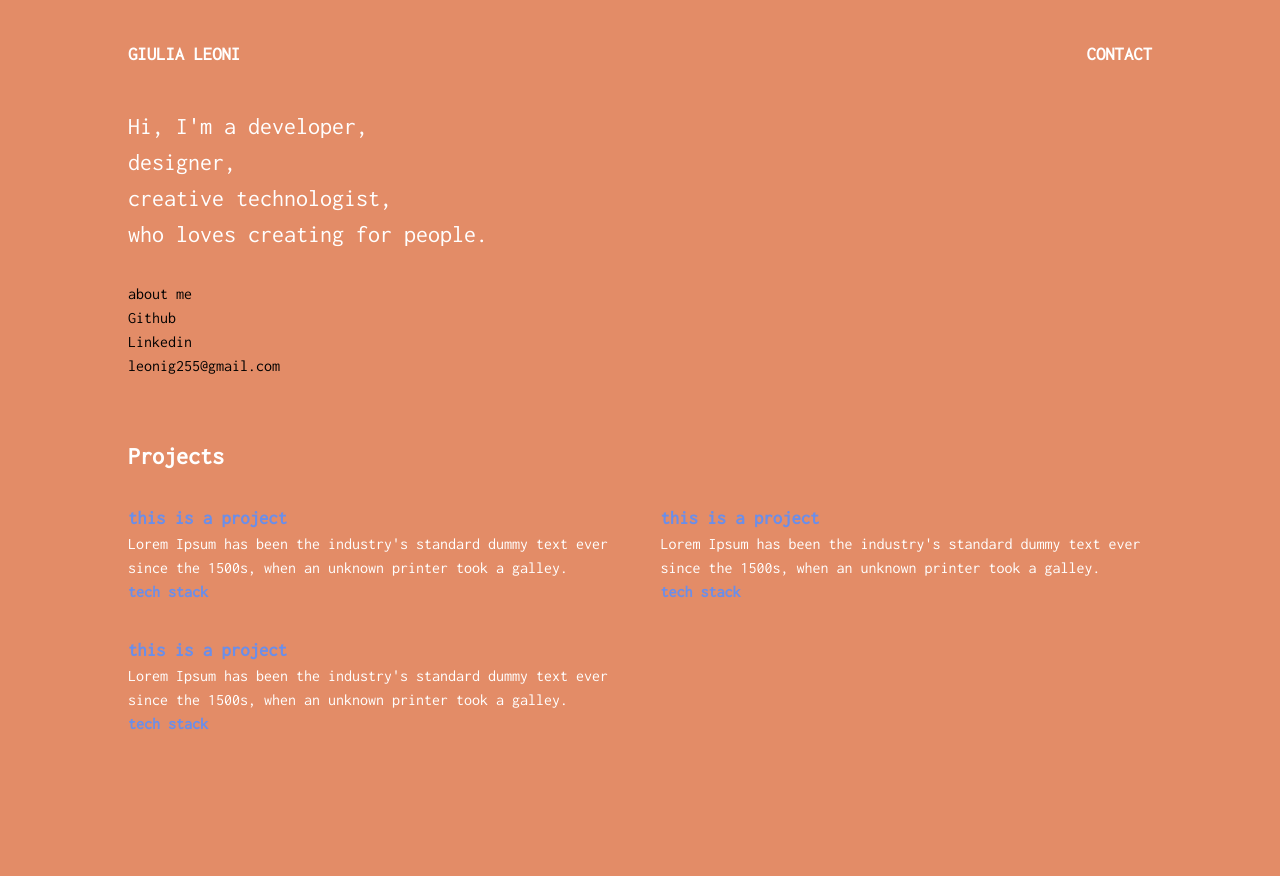
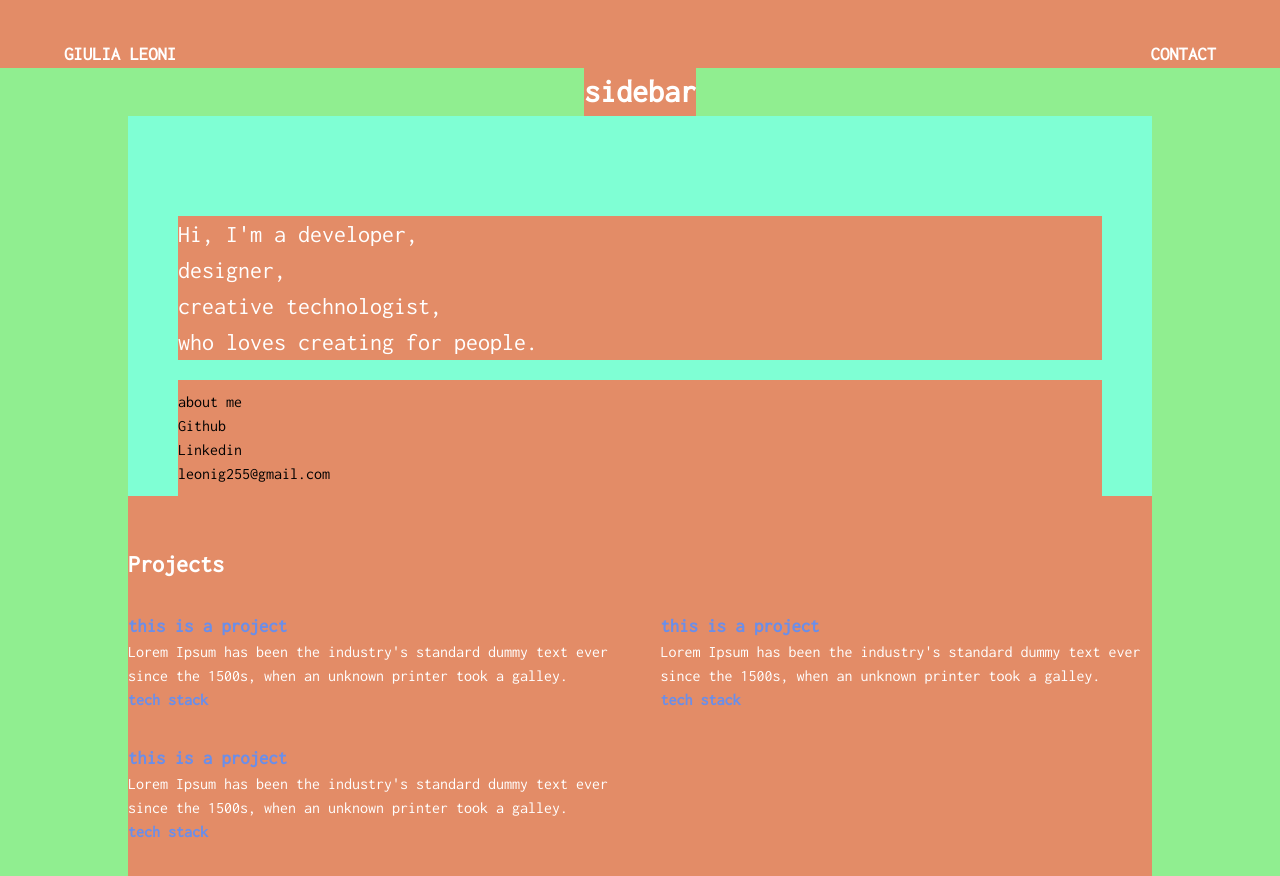
Before and after one commit to GiuliaLeoni/dev-portfolio, a React (Vite) app: page / in a window 1280 px wide. Before the commit the page ends 800 px from the top, so only its background shows below. Built offline with nearby package versions, Linux system fonts and the light colour scheme.

Commit message:
restructure home component, main component, added sidebar component

```diff
--- a/src/App.tsx
+++ b/src/App.tsx
@@ -1,8 +1,9 @@
 import { useState } from 'react'
 import { Route, Routes } from 'react-router-dom'
 import { Header } from './components/Header/Header'
+import { Home } from './components/Home/Home'
 import { Info } from './components/Info/Info'
-import { Main } from './components/Main/Main'
+
 
 function App() {
 
@@ -10,7 +11,7 @@ function App() {
     <>
     <Routes>
         <Route path='/' element={<Header />}>
-          <Route index element={<Main />}/>
+          <Route index element={<Home />}/>
         </Route>
     </Routes>
     </>
--- a/src/components/Header/header.module.scss
+++ b/src/components/Header/header.module.scss
@@ -5,7 +5,7 @@
 }
 
 .container {
-    width: 80%;
+    width: 90%;
     display: flex;
     flex-direction: row;
     justify-content: space-between;
--- /dev/null
+++ b/src/components/Home/Home.tsx
@@ -0,0 +1,16 @@
+import { Info } from "../Info/Info"
+import { Main } from "../Main/Main";
+import { ProjectsList } from "../ProjectsList/ProjectsList";
+import { SideBar } from "../SideBar/SideBar";
+import homeStyles from './home.module.scss';
+
+export const Home = () => {
+    return (
+        <>
+            <main className={homeStyles.container}>
+                <SideBar />
+                <Main />
+            </main>
+        </>
+    )
+}
--- a/src/components/Main/main.module.scss
+++ b/src/components/Home/home.module.scss
@@ -4,5 +4,5 @@
     justify-content: center;
     align-items: center;
     flex-direction: column;
-    // background-color: lightgreen;
+    background-color: lightgreen;
 }
--- a/src/components/Info/info.module.scss
+++ b/src/components/Info/info.module.scss
@@ -1,7 +1,9 @@
 .container {
-    // background-color: aquamarine;
     width: 80%;
-    padding: 40px 0 0 0;
+    display: flex;
+    flex-direction: column;
+    padding: 100px 50px 0 50px;
+    background-color: aquamarine;
 }
 
 .links {
--- a/src/components/Main/Main.tsx
+++ b/src/components/Main/Main.tsx
@@ -1,14 +1,11 @@
 import { Info } from "../Info/Info"
-import { ProjectsList } from "../ProjectsList/ProjectsList";
-import mainStyles from './main.module.scss';
+import { ProjectsList } from "../ProjectsList/ProjectsList"
 
 export const Main = () => {
     return (
         <>
-            <main className={mainStyles.container}>
-                <Info />
-                <ProjectsList />
-            </main>
+            <Info />
+            <ProjectsList />
         </>
     )
 }
--- /dev/null
+++ b/src/components/SideBar/SideBar.tsx
@@ -0,0 +1,5 @@
+export const SideBar = () => {
+    return (
+        <h1>sidebar</h1>
+    )
+}
```
Also changed, not shown: src/components/Main/main.modules.scss (added), src/components/SideBar/sideBar.module.scss (added).
